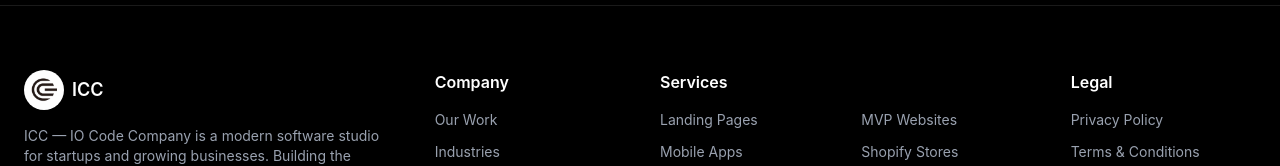
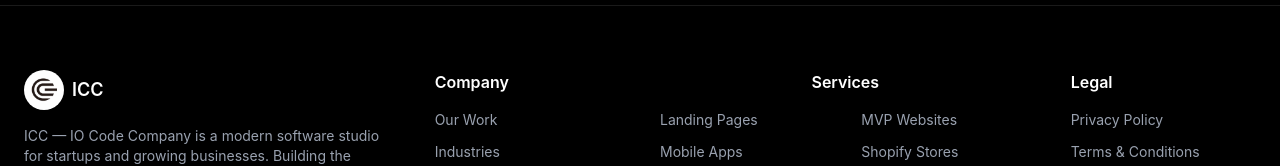
Before and after one commit to RahmaMory/ICC-Landing-page, a React (Vite) app: page / in a window 1280 px wide. Shown: the part 8894-9060 px from the top of the page. Built offline with nearby package versions, Linux system fonts and the light colour scheme.

Commit message:
Center footer services heading

```diff
--- a/src/layout/Footer.tsx
+++ b/src/layout/Footer.tsx
@@ -164,7 +164,7 @@ export default function Footer() {
 
         {/* Services */}
         <div>
-          <h4 className="font-semibold mb-4">Services</h4>
+          <h4 className="mb-4 text-center font-semibold">Services</h4>
           <ul className="grid grid-cols-2 gap-x-8 gap-y-3 text-sm text-gray-400">
             {footerLinks.services.map((item) => (
               <li key={item.path}>
```
